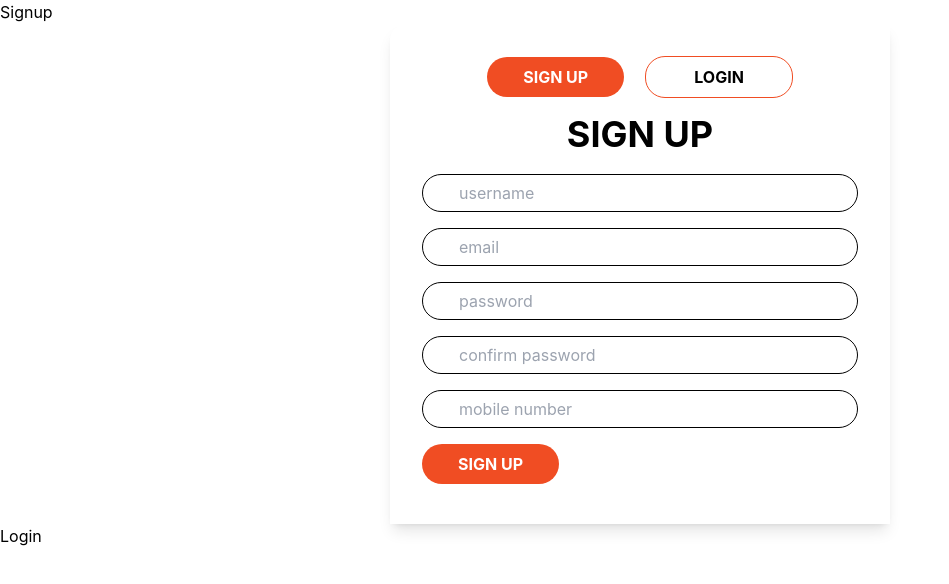
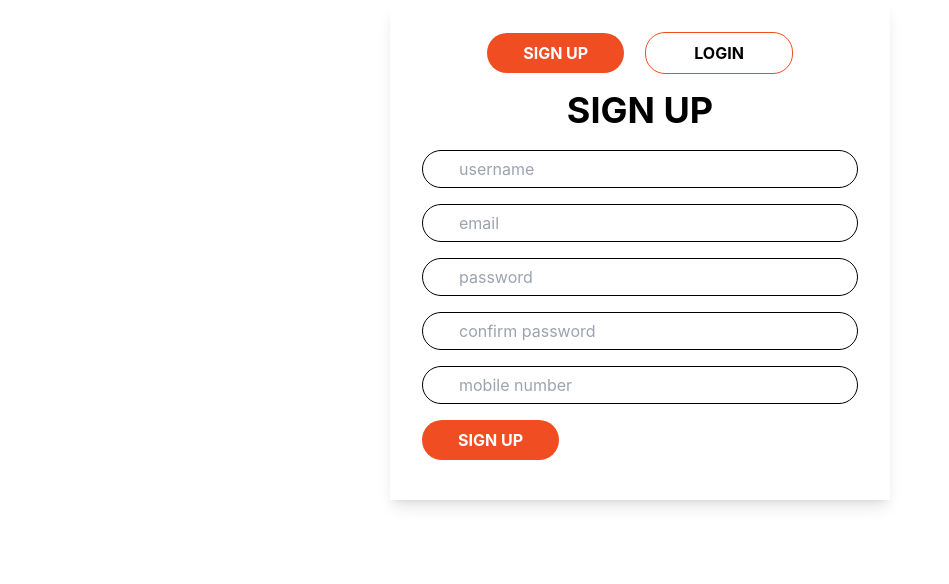
Before and after one commit to TarunVuppala/Task-Manager, a React (Create React App) app in the folder frontend/: page /signup in a window 1280 px wide. Shown: the top 584 px of the page, without its empty margins (0-949 px from the left). Built offline with nearby package versions, Linux system fonts and the light colour scheme.

Commit message:
login and signup

```diff
--- a/frontend/src/components/Login.jsx
+++ b/frontend/src/components/Login.jsx
@@ -3,13 +3,13 @@ import { Link } from "react-router-dom";
 function Login() {
     return (
         <>
-            <h1>Login Page</h1>
             <div className="flex items-center justify-center bg-transparent">
                 <div className="min-h-screen-flex justify-center bg-white p-8 rounded-tl-2xl shadow-lg w-[500px] h-[400px] ">
                     <div className='flex md:flex-col'>
                         <div className='flex flex-row items-center  justify-center gap-[21px]'>
                             <button className={" border border-[#F04D23]  mb-4  rounded-[20px] font-bold py-2 px-9"} >
-                                SIGN UP
+                                <Link to="/signup">SIGN UP</Link>
+
                             </button>
 
                             <button className={"bg-[#F04D23] text-white mb-4 text-black py-2 px-12 font-bold rounded-[20px] "}>
@@ -19,18 +19,16 @@ function Login() {
                     </div>
                     <h1 className="flex font-bold items-center justify-center text-4xl m-4">LOGIN</h1>
                     <form action="signup" className="flex-col" >
-                        <input type="text" name="username" id="" placeholder="username" className="border mt-5 mb-4 size-full border-black rounded-[20px] py-2 px-9 "/>
-                        <input type="text" name="username" id="" placeholder="password" className="border size-full mb-4 border-black rounded-[20px] py-2 px-9"/>
+                        <input type="text" name="username" id="" placeholder="username" className="border mt-5 mb-4 size-full border-black rounded-[20px] py-2 px-9 " />
+                        <input type="text" name="username" id="" placeholder="password" className="border size-full mb-4 border-black rounded-[20px] py-2 px-9" />
+                        <button className={"flex justify-center mt-5 bg-[#F04D23] text-white font-bold mb-4 rounded-[20px] py-2 px-9"}>
+                            LOGIN
+                        </button>
                     </form>
-
-                    <button className={"flex justify-center mt-5 bg-[#F04D23] text-white font-bold mb-4 rounded-[20px] py-2 px-9"}>
-                                LOGIN
-                    </button>
 
                 </div>
             </div>
 
-            <Link to="/signup">Signup</Link>
         </>
     )
 }
--- a/frontend/src/components/SignUp.jsx
+++ b/frontend/src/components/SignUp.jsx
@@ -4,7 +4,6 @@ import { Link } from "react-router-dom";
 function SignUp() {
     return (
         <>
-            <h1>Signup</h1>
             <div className="flex items-center justify-center bg-transparent">
                 <div className="min-h-screen-flex justify-center bg-white p-8 rounded-tl-2xl shadow-lg w-[500px] h-[500px] ">
                     <div className='flex md:flex-col'>
@@ -14,22 +13,24 @@ function SignUp() {
                             </button>
 
                             <button className={" border border-[#F04D23] mb-4 font-bold text-black py-2 px-12  rounded-[20px] "}>
-                                LOGIN
+
+                                <Link to="/login">LOGIN</Link>
+
                             </button>
                         </div>
                     </div>
                     <h1 className="flex font-bold items-center justify-center text-4xl">SIGN UP</h1>
                     <form action="signup" className="flex-col" >
-                        <input type="text" name="username" id="" placeholder="username" className="border mt-5 mb-4 size-full border-black rounded-[20px] py-2 px-9 "/>
-                        <input type="text" name="username" id="" placeholder="email" className="border mb-4 size-full border-black rounded-[20px] py-2 px-9"/>
-                        <input type="text" name="username" id="" placeholder="password" className="border size-full mb-4 border-black rounded-[20px] py-2 px-9"/>
-                        <input type="text" name="username" id="" placeholder="confirm password" className="border size-full mb-4 border-black rounded-[20px] py-2 px-9"/>
-                        <input type="text" name="username" id="" placeholder="mobile number" className="border size-full mb-4 border-black rounded-[20px] py-2 px-9"/>
+                        <input type="text" name="username" id="" placeholder="username" className="border mt-5 mb-4 size-full border-black rounded-[20px] py-2 px-9 " />
+                        <input type="email" name="email" id="" placeholder="email" className="border mb-4 size-full border-black rounded-[20px] py-2 px-9" />
+                        <input type="password" name="password" id="" placeholder="password" className="border size-full mb-4 border-black rounded-[20px] py-2 px-9" />
+                        <input type="password" name="confirm_password" id="" placeholder="confirm password" className="border size-full mb-4 border-black rounded-[20px] py-2 px-9" />
+                        <input type="text" name="phno" id="" placeholder="mobile number" className="border size-full mb-4 border-black rounded-[20px] py-2 px-9" />
+                        <button className={"flex  justify-center bg-[#F04D23] text-white font-bold mb-4 rounded-[20px] py-2 px-9"}>
+                            SIGN UP
+                        </button>
                     </form>
 
-                    <button className={"flex  justify-center bg-[#F04D23] text-white font-bold mb-4 rounded-[20px] py-2 px-9"}>
-                                SIGN UP
-                    </button>
 
                 </div>
             </div>
@@ -37,7 +38,6 @@ function SignUp() {
 
 
 
-            <Link to="/login">Login</Link>
         </>
     )
 }
```
